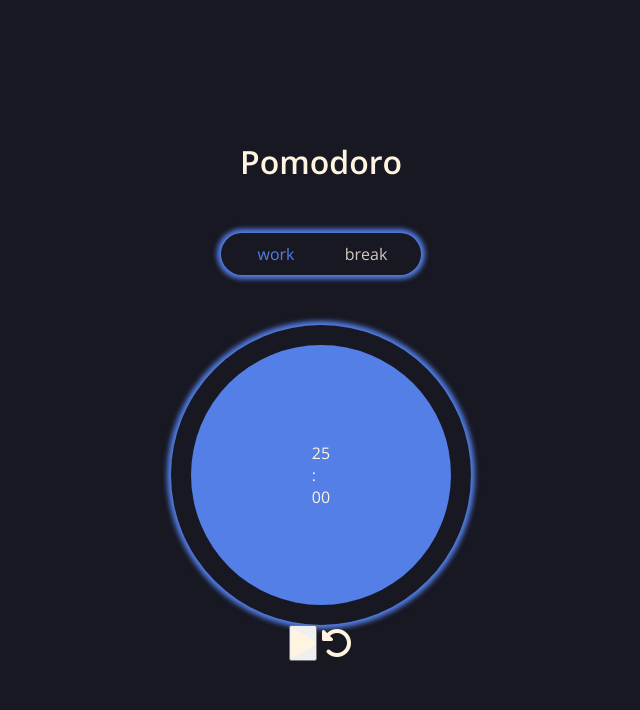
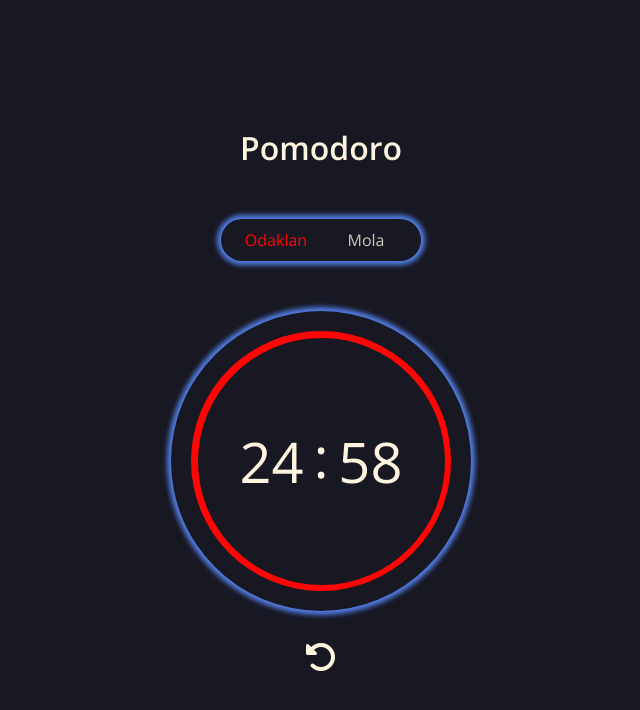
Before and after one commit to GokhanGKHN/PamadoraTimer, a plain HTML site: page index.html in a window 1280 px wide. Both pictures are taken after a click on the button 621 px from the left and 642 px from the top of the page. Shown: the whole page, without its empty margins (319-959 px from the left). Drawn offline with nearby package versions, Linux system fonts and the light colour scheme.

Commit message:
15072023v2Update

```diff
--- a/index.html
+++ b/index.html
@@ -21,21 +21,21 @@
             <h1>Pomodoro</h1>
 
             <div class="painel">
-                <p id="work" class="active">work</p>
-                <p id="break">break</p>
+                <p id="work">Odaklan</p>
+                <p id="break">Mola</p>
             </div>
 
             <div class="timer">
                 <div class="circle">
                     <div class="time">
-                        <p id="minutes">25</p>
+                        <p id="minutes"></p>
                         <p>:</p>
-                        <p id="seconds">00</p>
+                        <p id="seconds"></p>
                     </div>
                 </div>
             </div>
             <div class="controls">
-                <button id="start" onclick="start()"><i class="fa-solid fa-play"></i></button>
+                <button id="start" onclick="start()"><i class="fa-regular fa-circle-play"></i></button>
                 <a id="reset" href=""><i class="fa-solid fa-rotate-left"></i></i></a>
             </div>
         </div>
--- a/script.js
+++ b/script.js
@@ -0,0 +1,63 @@
+//vairebles
+
+let workTittle = document.getElementById('work');
+let breakTittle = document.getElementById('break');
+
+let workTime=25;
+let breakTime=5;
+
+let seconds="00";
+
+//display
+window.onload =() =>{
+    document.getElementById('minutes').innerHTML =workTime;
+    document.getElementById('seconds').innerHTML =seconds;
+
+    workTittle.classList.add('active');
+}
+
+//start timer
+function start(){
+    //change button
+    document.getElementById('start').style.display ="none";
+    document.getElementById('reset').style.display ="block";
+
+
+    //change the time
+    seconds =59;
+
+    let workMinutes =   workTime -1;
+    let breakMinutes=   breakTime -1;
+
+    breakCount=0;
+
+    //countdown
+    let timerFunction =() =>{
+        //change the display
+        document.getElementById('minutes').innerHTML =workMinutes;
+        document.getElementById('seconds').innerHTML =seconds;
+        // start
+        seconds = seconds -1;
+        if(seconds==0){
+            workMinutes =workMinutes -1;
+            if(workMinutes==-1){
+                if(breakCount %2==0){
+                    //start break
+                    workMinutes=breakMinutes;
+                    breakCount++
+                    // change the painel
+                    breakTittle.classList.remove('active');
+                    workTittle.classList.add('active');
+                }else{
+                    //continune work
+                    workMinutes=workTime;
+                    breakCount++
+                }
+            }
+            seconds=59;
+        }
+    }
+
+    //start countdown
+    setInterval(timerFunction,1000); //1000=1s
+}
--- a/style.css
+++ b/style.css
@@ -1,7 +1,7 @@
 :root {
     font-size: 62.5%; /*1rem =16px*/
     --color-primary: #181823;
-    --color-secondary: #537FE7;
+    --color-secondary: #ff0606;
     --color-font: #FFF4E0;
     --color-shadow: #537FE7;
 }
@@ -93,4 +93,45 @@ section{
     height: 26rem;
     border-radius: 50%;
     background-color: var(--color-secondary);
+    position: relative;
 }
+
+.circle::before{
+    content: '';
+    position: absolute;
+    width: 95%;
+    height: 95%;
+    border-radius: 50%;
+    background-color: var(--color-primary);
+
+}
+
+.time{
+    position: relative;
+    display: flex;
+    flex-direction: row;
+}
+
+.time p{
+    font-size: 5.6rem;
+}
+
+.time p:nth-of-type(2){
+    position: relative;
+    top: -.5rem;
+    margin-inline: 1rem;
+}
+
+.controls{
+    margin-top: 3rem;
+}
+
+.controls button{
+    border: none;
+    background-color: transparent;
+    cursor: pointer;
+}
+
+.controls #reset {
+    display: none;
+}
```
